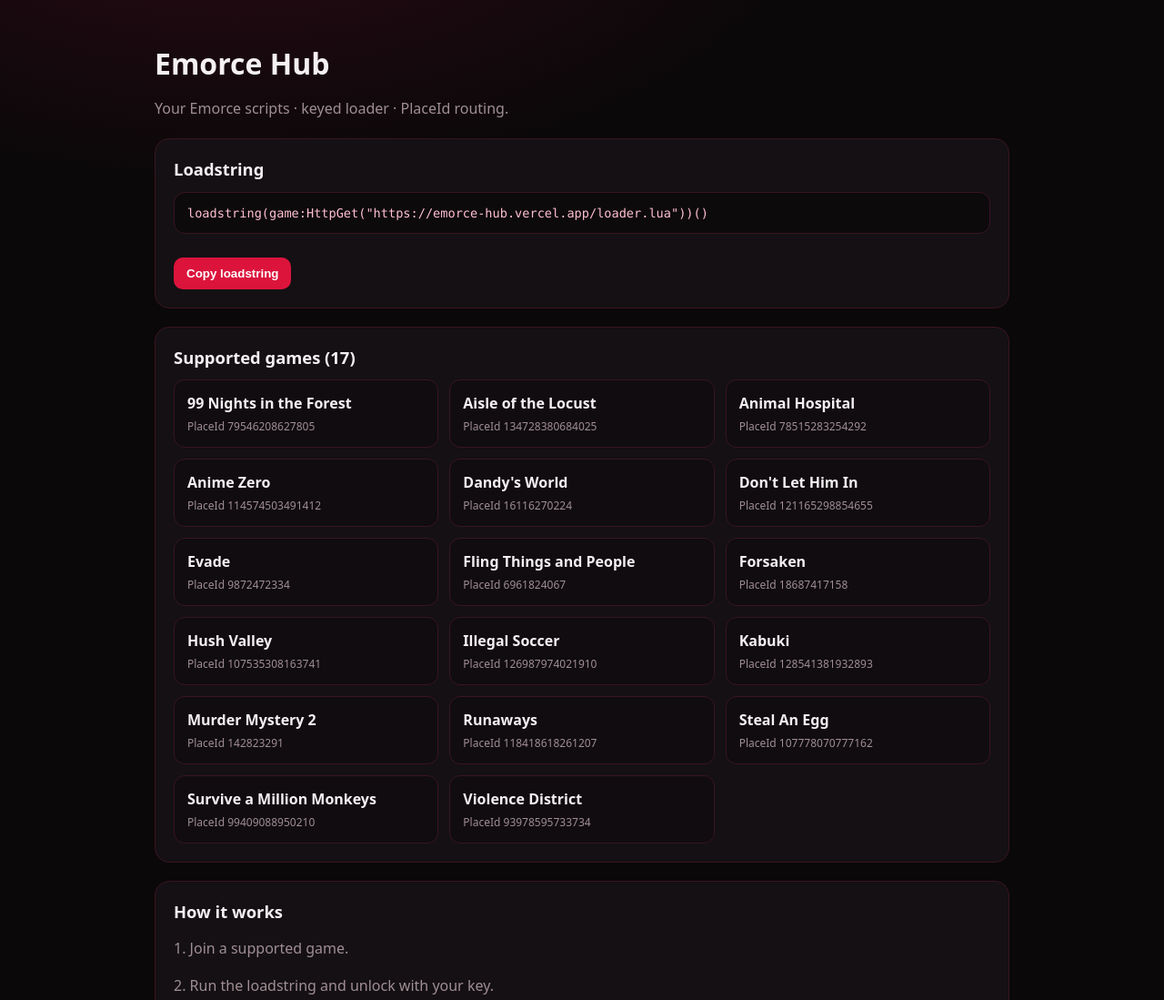
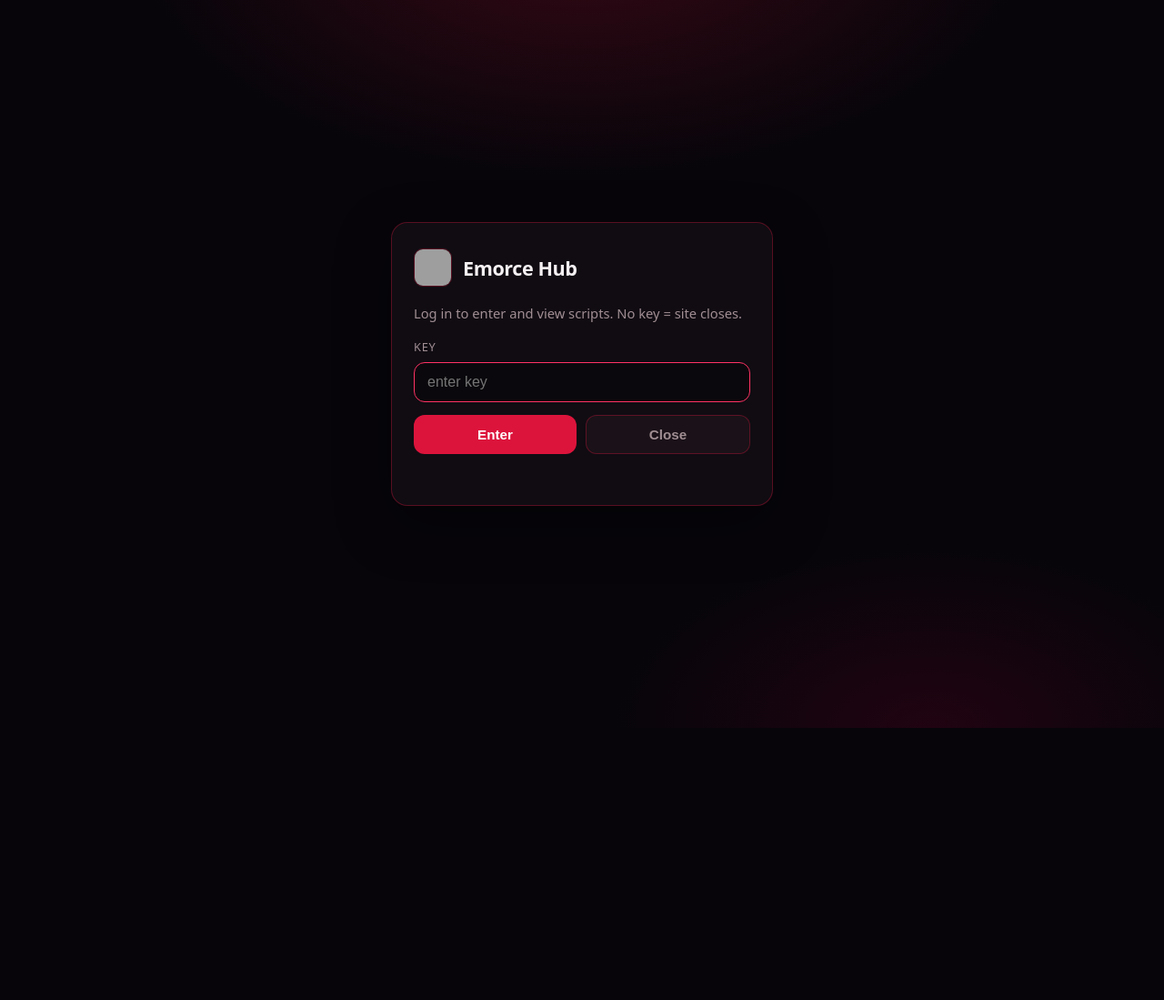
Before and after one commit to hexed00/emorce-hub, a website: page index.html in a window 1280 px wide. Shown: the top 1099 px of the page at 91% size. After the commit the page ends 800 px from the top, so only its background shows below. Drawn offline with Linux system fonts and the light colour scheme; grey boxes are pictures that could not be loaded.

Commit message:
Site login gate: demorce22 to view scripts, wrong key closes

```diff
--- a/index.html
+++ b/index.html
@@ -1,44 +1,160 @@
 <!DOCTYPE html>
-<html lang="en"><head><meta charset="UTF-8"/><meta name="viewport" content="width=device-width, initial-scale=1"/>
-<title>Emorce Hub</title>
-<style>
-:root{--bg:#0a0809;--card:#141014;--line:#3a1520;--pink:#dc143c;--rose:#ff3264;--text:#f5f0f2;--muted:#a08e93}
-*{box-sizing:border-box}body{margin:0;font-family:ui-sans-serif,system-ui,sans-serif;background:radial-gradient(1200px 600px at 20% -10%,#2a0a14 0%,var(--bg) 55%);color:var(--text);min-height:100vh}
-.wrap{max-width:980px;margin:0 auto;padding:48px 20px 80px}h1{font-size:2rem;margin:0 0 8px}h2{font-size:1.15rem;margin:0 0 12px}p{color:var(--muted);line-height:1.55}
-.card{background:var(--card);border:1px solid var(--line);border-radius:16px;padding:20px;margin-top:20px}
-pre{background:#0d0a0c;border:1px solid var(--line);border-radius:12px;padding:14px;overflow:auto;color:#ffc0d0;font-family:ui-monospace,Menlo,Consolas,monospace;font-size:.85rem}
-.btn{display:inline-flex;background:var(--pink);color:#fff;border:0;border-radius:10px;padding:10px 14px;font-weight:600;cursor:pointer}.btn:hover{background:var(--rose)}
-.grid{display:grid;grid-template-columns:repeat(auto-fill,minmax(220px,1fr));gap:12px}
-.gcard{border:1px solid var(--line);border-radius:12px;padding:14px;background:#100c10}.gname{font-weight:600;margin-bottom:6px}.gmeta{color:var(--muted);font-size:12px}
-</style></head><body><div class="wrap">
-<h1>Emorce Hub</h1>
-<p>Your Emorce scripts · keyed loader · PlaceId routing.</p>
-<div class="card"><h2>Loadstring</h2>
-<pre id="ls">loadstring(game:HttpGet("https://emorce-hub.vercel.app/loader.lua"))()</pre>
-<button class="btn" id="copyLs" style="margin-top:12px">Copy loadstring</button></div>
-<div class="card"><h2>Supported games (17)</h2><div class="grid">
-<div class="gcard"><div class="gname">99 Nights in the Forest</div><div class="gmeta">PlaceId 79546208627805</div></div>
-<div class="gcard"><div class="gname">Aisle of the Locust</div><div class="gmeta">PlaceId 134728380684025</div></div>
-<div class="gcard"><div class="gname">Animal Hospital</div><div class="gmeta">PlaceId 78515283254292</div></div>
-<div class="gcard"><div class="gname">Anime Zero</div><div class="gmeta">PlaceId 114574503491412</div></div>
-<div class="gcard"><div class="gname">Dandy's World</div><div class="gmeta">PlaceId 16116270224</div></div>
-<div class="gcard"><div class="gname">Don't Let Him In</div><div class="gmeta">PlaceId 121165298854655</div></div>
-<div class="gcard"><div class="gname">Evade</div><div class="gmeta">PlaceId 9872472334</div></div>
-<div class="gcard"><div class="gname">Fling Things and People</div><div class="gmeta">PlaceId 6961824067</div></div>
-<div class="gcard"><div class="gname">Forsaken</div><div class="gmeta">PlaceId 18687417158</div></div>
-<div class="gcard"><div class="gname">Hush Valley</div><div class="gmeta">PlaceId 107535308163741</div></div>
-<div class="gcard"><div class="gname">Illegal Soccer</div><div class="gmeta">PlaceId 126987974021910</div></div>
-<div class="gcard"><div class="gname">Kabuki</div><div class="gmeta">PlaceId 128541381932893</div></div>
-<div class="gcard"><div class="gname">Murder Mystery 2</div><div class="gmeta">PlaceId 142823291</div></div>
-<div class="gcard"><div class="gname">Runaways</div><div class="gmeta">PlaceId 118418618261207</div></div>
-<div class="gcard"><div class="gname">Steal An Egg</div><div class="gmeta">PlaceId 107778070777162</div></div>
-<div class="gcard"><div class="gname">Survive a Million Monkeys</div><div class="gmeta">PlaceId 99409088950210</div></div>
-<div class="gcard"><div class="gname">Violence District</div><div class="gmeta">PlaceId 93978595733734</div></div>
-</div></div>
-<div class="card"><h2>How it works</h2>
-<p>1. Join a supported game.</p>
-<p>2. Run the loadstring and unlock with your key.</p>
-<p>3. Loader resolves PlaceId and runs the matching Emorce script.</p>
-</div></div>
-<script>document.getElementById('copyLs').onclick=async()=>{await navigator.clipboard.writeText(document.getElementById('ls').innerText);document.getElementById('copyLs').textContent='Copied';setTimeout(()=>document.getElementById('copyLs').textContent='Copy loadstring',1200)}</script>
-</body></html>
+<html lang="en">
+<head>
+  <meta charset="UTF-8" />
+  <meta name="viewport" content="width=device-width, initial-scale=1" />
+  <title>Emorce Hub — Login</title>
+  <style>
+    :root {
+      --bg: #07050a;
+      --card: #120e14;
+      --line: rgba(220, 20, 60, 0.35);
+      --pink: #dc143c;
+      --rose: #ff3264;
+      --text: #f5f0f2;
+      --muted: #a08e93;
+    }
+    * { box-sizing: border-box; }
+    body {
+      margin: 0;
+      min-height: 100vh;
+      display: grid;
+      place-items: center;
+      font-family: ui-sans-serif, system-ui, -apple-system, Segoe UI, Roboto, sans-serif;
+      color: var(--text);
+      background:
+        radial-gradient(900px 500px at 50% -10%, rgba(220, 20, 60, 0.22), transparent 55%),
+        radial-gradient(700px 400px at 80% 100%, rgba(80, 0, 30, 0.35), transparent 50%),
+        var(--bg);
+    }
+    .gate {
+      width: min(420px, calc(100% - 32px));
+      padding: 28px 24px 24px;
+      border: 1px solid var(--line);
+      border-radius: 18px;
+      background: rgba(18, 14, 20, 0.92);
+      box-shadow: 0 20px 60px rgba(0,0,0,.45);
+    }
+    .brand {
+      display: flex;
+      align-items: center;
+      gap: 12px;
+      margin-bottom: 18px;
+    }
+    .brand img {
+      width: 42px;
+      height: 42px;
+      border-radius: 10px;
+      object-fit: cover;
+      border: 1px solid var(--line);
+    }
+    h1 {
+      margin: 0;
+      font-size: 1.35rem;
+      letter-spacing: -0.02em;
+    }
+    p {
+      margin: 0 0 16px;
+      color: var(--muted);
+      font-size: 0.92rem;
+      line-height: 1.5;
+    }
+    label {
+      display: block;
+      margin-bottom: 8px;
+      font-size: 0.8rem;
+      color: var(--muted);
+      text-transform: uppercase;
+      letter-spacing: 0.06em;
+    }
+    input {
+      width: 100%;
+      padding: 12px 14px;
+      border-radius: 12px;
+      border: 1px solid var(--line);
+      background: #0a080c;
+      color: var(--text);
+      font-size: 1rem;
+      outline: none;
+    }
+    input:focus { border-color: var(--rose); }
+    .row { display: flex; gap: 10px; margin-top: 14px; }
+    button {
+      flex: 1;
+      border: 0;
+      border-radius: 12px;
+      padding: 12px 14px;
+      font-weight: 700;
+      cursor: pointer;
+      font-size: 0.95rem;
+    }
+    .enter { background: var(--pink); color: #fff; }
+    .enter:hover { background: var(--rose); }
+    .close { background: #1a1218; color: var(--muted); border: 1px solid var(--line); }
+    .close:hover { color: var(--text); }
+    .msg {
+      min-height: 20px;
+      margin-top: 12px;
+      font-size: 0.85rem;
+      color: var(--rose);
+    }
+  </style>
+</head>
+<body>
+  <div class="gate" id="gate">
+    <div class="brand">
+      <img src="https://i.pinimg.com/736x/b6/5c/9f/b65c9ffe02a7ffad3e5b3685a3daa08e.jpg" alt="Emorce" />
+      <h1>Emorce Hub</h1>
+    </div>
+    <p>Log in to enter and view scripts. No key = site closes.</p>
+    <label for="key">Key</label>
+    <input id="key" type="password" autocomplete="off" placeholder="enter key" autofocus />
+    <div class="row">
+      <button class="enter" id="enter" type="button">Enter</button>
+      <button class="close" id="close" type="button">Close</button>
+    </div>
+    <div class="msg" id="msg"></div>
+  </div>
+  <script>
+    (function () {
+      const KEY = "demorce22";
+      const input = document.getElementById("key");
+      const msg = document.getElementById("msg");
+
+      function deny(text) {
+        msg.textContent = text || "Wrong key.";
+        input.value = "";
+        input.focus();
+      }
+
+      function closeSite() {
+        try { window.close(); } catch (e) {}
+        document.documentElement.innerHTML = "";
+        document.write("<!DOCTYPE html><html><head><title>Closed</title></head><body style=\"margin:0;background:#000;color:#666;display:grid;place-items:center;height:100vh;font-family:sans-serif\">Access denied</body></html>");
+        document.close();
+      }
+
+      function tryEnter() {
+        const got = String(input.value || "").trim().toLowerCase();
+        if (!got) {
+          deny("Enter a key.");
+          return;
+        }
+        if (got !== KEY) {
+          deny("Wrong key. Closing…");
+          setTimeout(closeSite, 700);
+          return;
+        }
+        try { sessionStorage.setItem("emorce_hub_auth", "1"); } catch (e) {}
+        location.replace("/hub.html");
+      }
+
+      document.getElementById("enter").onclick = tryEnter;
+      document.getElementById("close").onclick = closeSite;
+      input.addEventListener("keydown", function (e) {
+        if (e.key === "Enter") tryEnter();
+      });
+    })();
+  </script>
+</body>
+</html>
```
Also changed, not shown: hub.html (added, +95 -0 lines).
